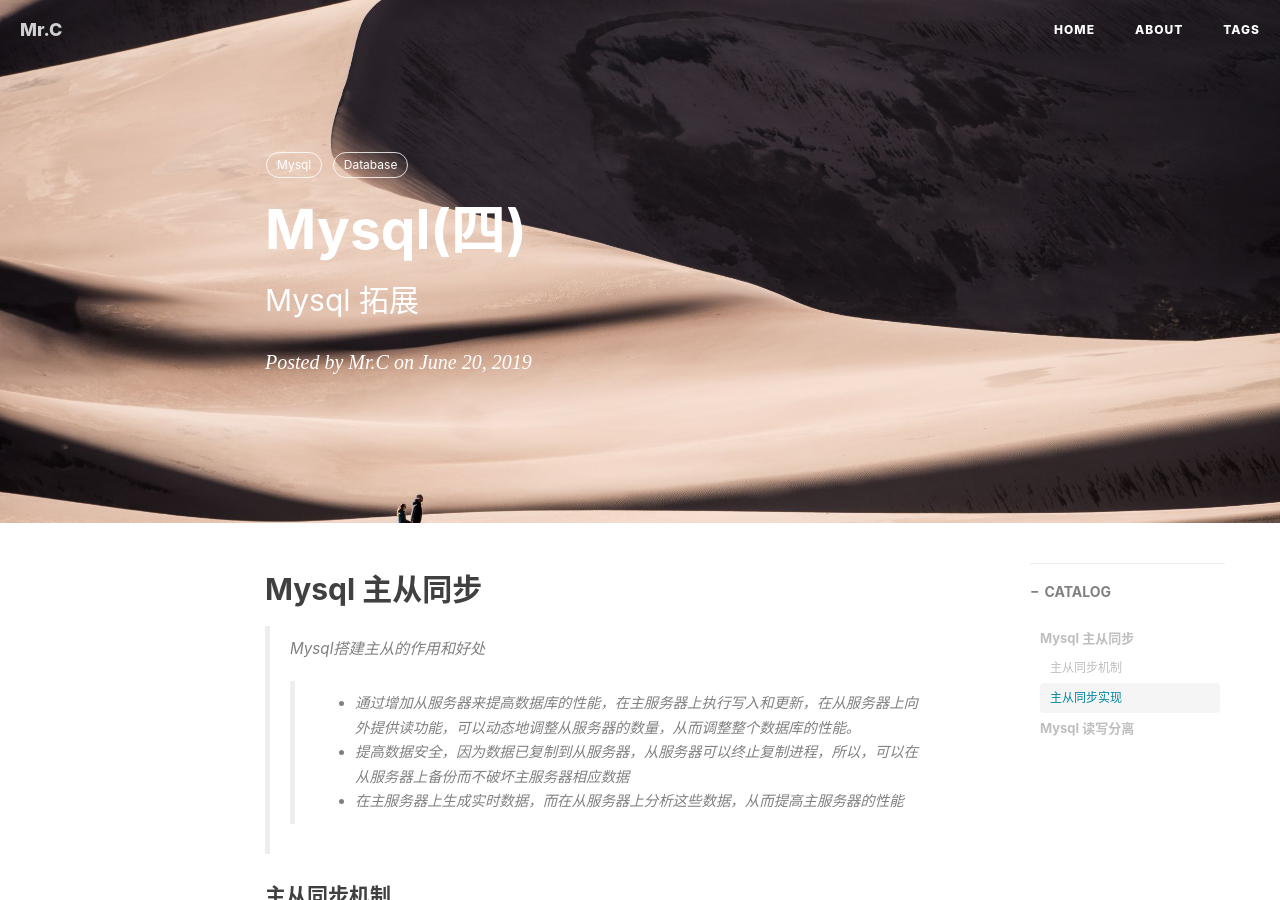
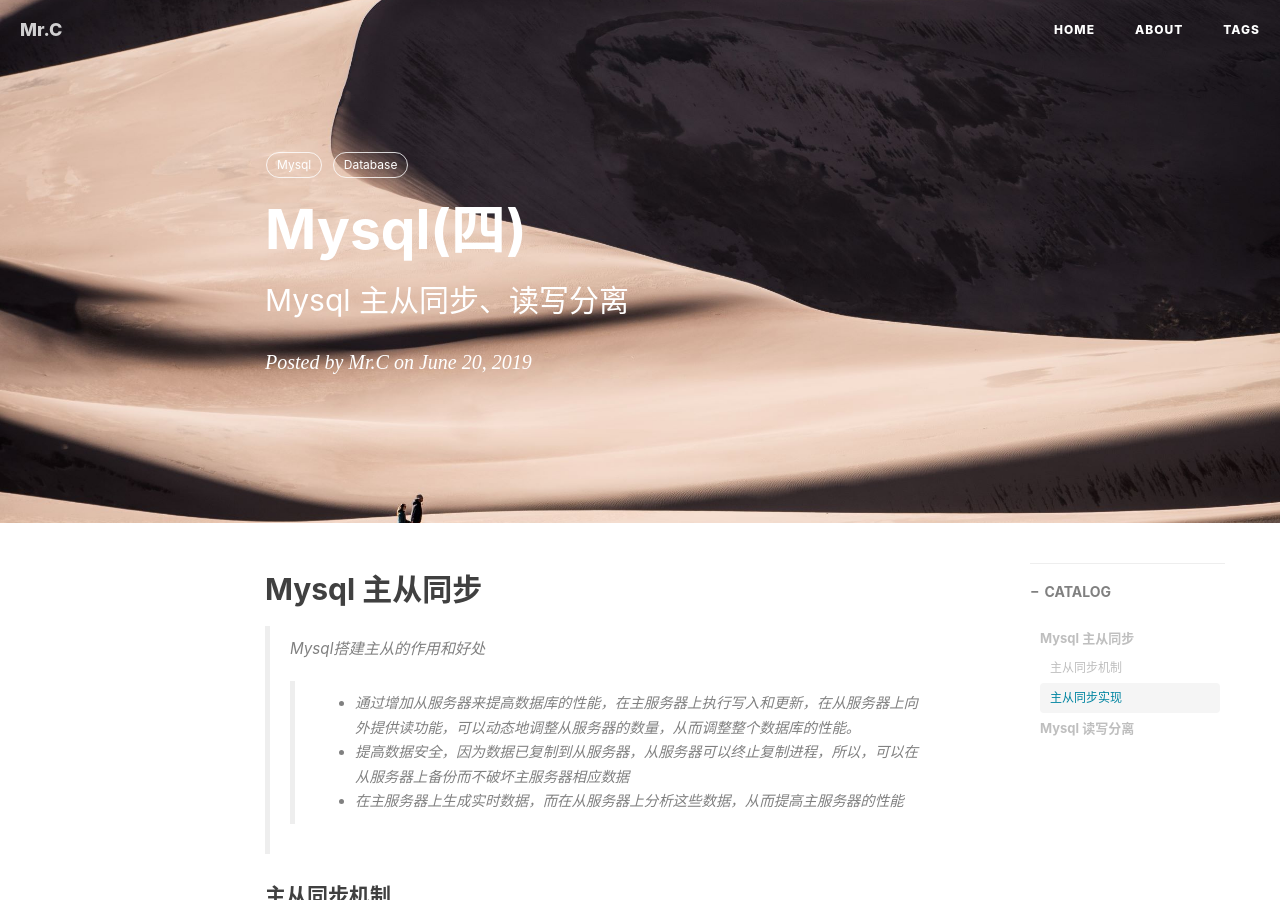
Before and after one commit to Liao-JianHao/c-blogs.github.io, a Jekyll site: the page built from _posts/2019-06-20-Mysql(四).md, in a window 1280 px wide and 900 px high. Built offline with Jekyll 4.4.1, drawn with Linux system fonts in a browser that asks for light colours; nearby versions of some CDN libraries; comment, search, counter and statistics services are not loaded.

Commit message:
update blogs

```diff
--- a/_posts/2019-06-20-Mysql(四).md
+++ b/_posts/2019-06-20-Mysql(四).md
@@ -1,7 +1,7 @@
 ---
 layout:     post
 title:      Mysql(四)
-subtitle:   Mysql 拓展
+subtitle:   Mysql 主从同步、读写分离
 date:       2019-06-20
 author:     Mr.C
 header-img: img/mysql-4.jpg
```
